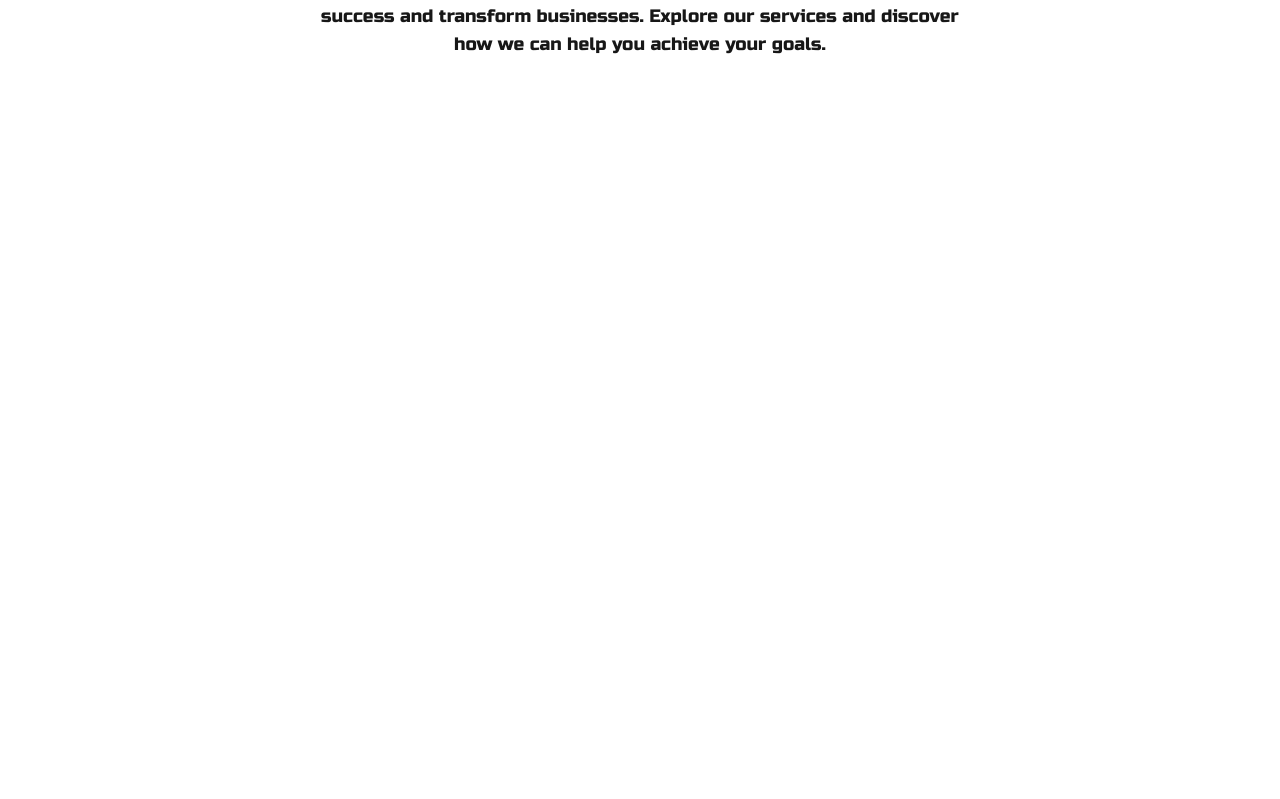
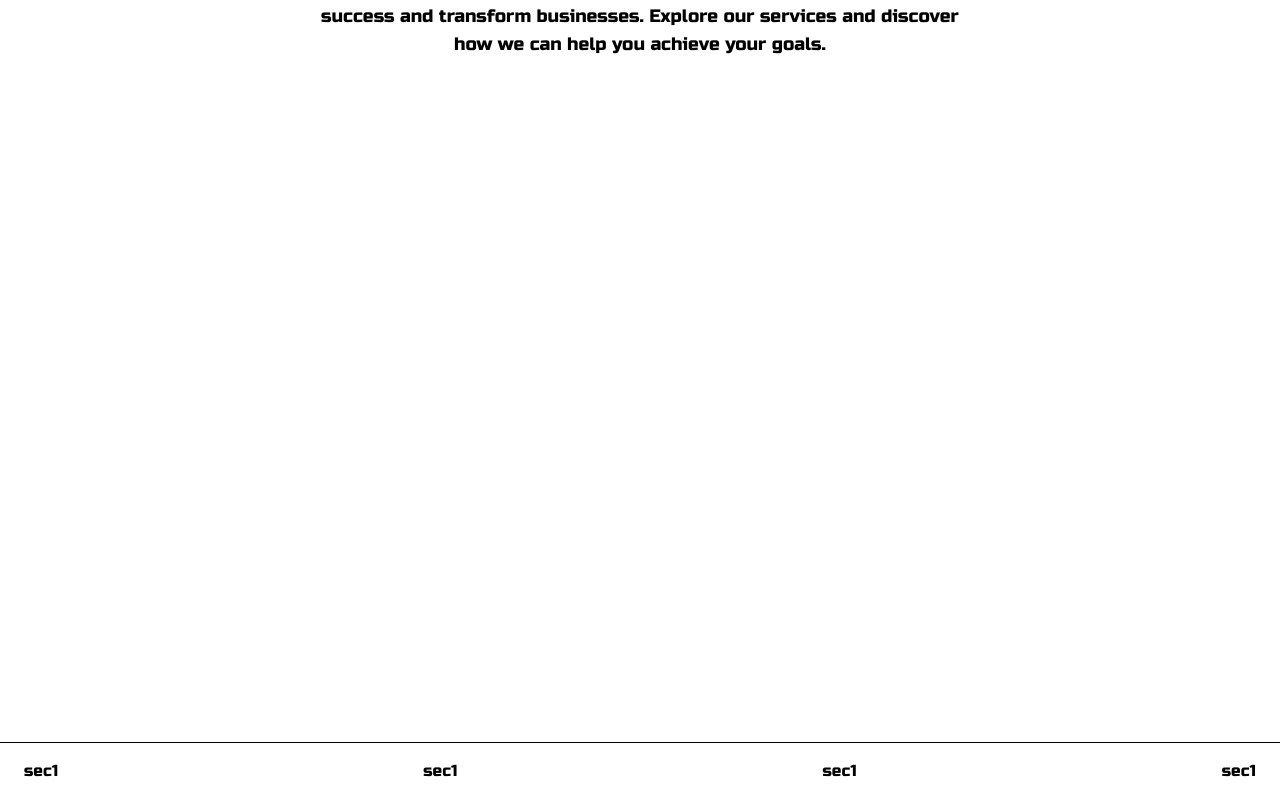
Before and after one commit to PotatoPeeZy/novastack_tech, a Next.js app: page / in a window 1280 px wide. Shown: the part 202-1001 px from the top of the page. Before the commit the page ends 896 px from the top, so only its background shows below. Built offline with nearby package versions, Linux system fonts and the light colour scheme.

Commit message:
added footer initials

```diff
--- a/app/layout.js
+++ b/app/layout.js
@@ -1,7 +1,8 @@
 import { Geist, Geist_Mono } from "next/font/google";
 import "./globals.css";
-import Header from "../components/Header/Header";
+import Header from "@/components/Header/Header";
 import { Russo_One } from "next/font/google";
+import Footer from "@/components/Footer/Footer";
 
 const russoOne = Russo_One({
   variable: "--font-russo-one",
@@ -28,6 +29,7 @@ export default function RootLayout({ children }) {
         <Header />
         <div className="[background:transparent] mt-24"></div>
         {children}
+        <Footer />
       </body>
     </html>
   );
--- a/app/page.js
+++ b/app/page.js
@@ -2,7 +2,7 @@ import Image from "next/image";
 
 export default function Home() {
   return (
-    <div className="flex flex-col items-center min-h-screen p-6">
+    <div className="flex flex-col items-center min-h-screen p-6 bg-white text-black">
       <h1 className="text-4xl font-bold mb-4">
         Welcome to NovaStack Technologies
       </h1>
--- /dev/null
+++ b/components/Footer/Footer.js
@@ -0,0 +1,16 @@
+import React from "react";
+
+const Footer = () => {
+  const currentYear = new Date().getFullYear();
+
+  return (
+    <footer className=" mx-w-7xl flex flex-col sm:flex-row sm:justify-between mx-auto px-6 py-4 border-t mt-12 bg-white text-black">
+      <div>sec1</div>
+      <div>sec1</div>
+      <div>sec1</div>
+      <div>sec1</div>
+    </footer>
+  );
+};
+
+export default Footer;
```
